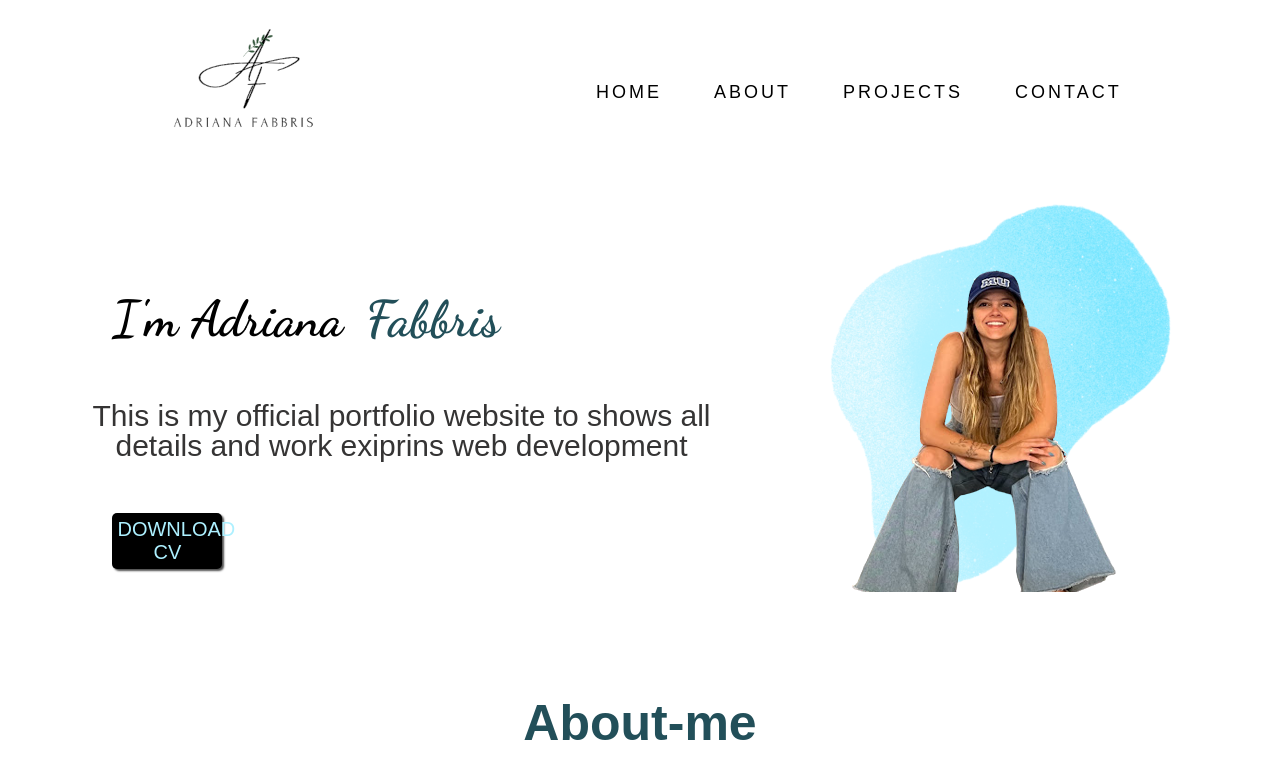
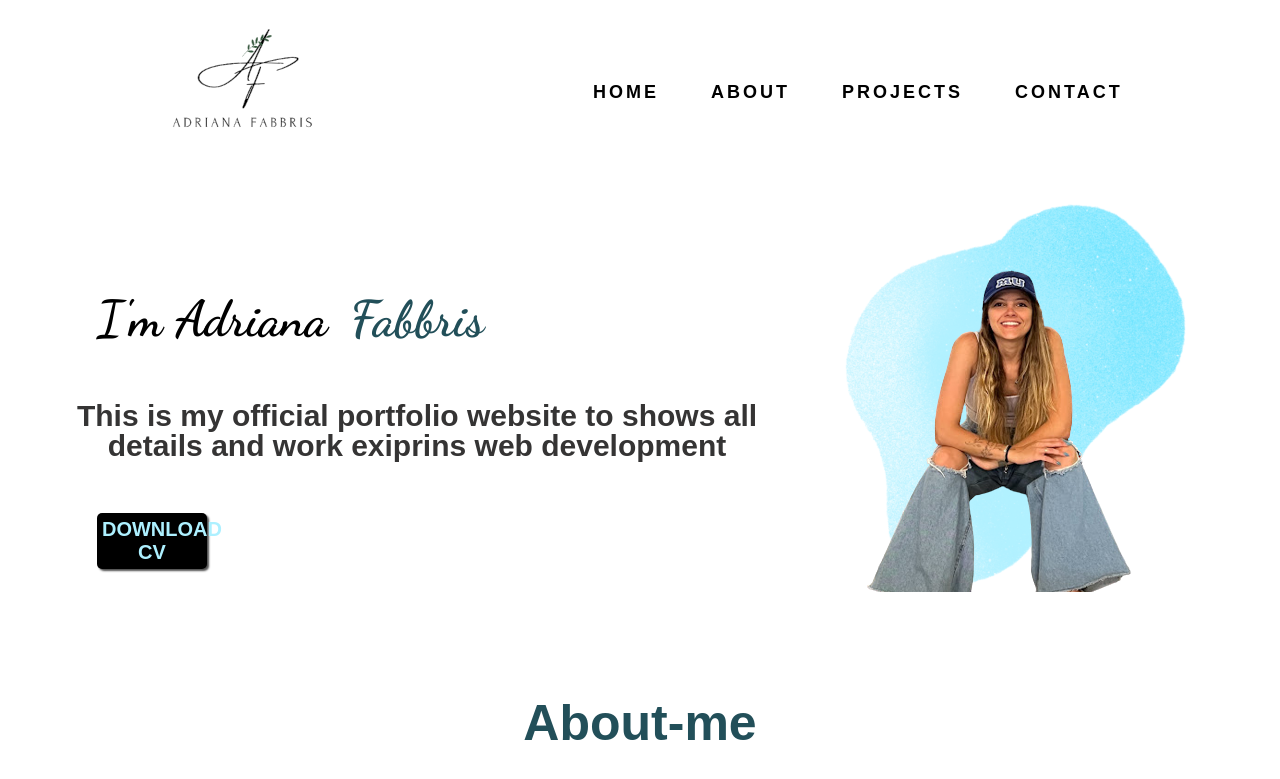
Before and after one commit to AdriFabbris/portfolio-antigo, a plain HTML site: page index.html in a window 1280 px wide. Shown: the top 779 px of the page. Drawn offline with Linux system fonts and the light colour scheme; a web font is replaced by a local one.

Commit message:
Update style.css

```diff
--- a/style.css
+++ b/style.css
@@ -26,7 +26,7 @@ html {
 a {
     text-decoration: none;
     font-family: var(--font01);
-    font-weight: normal;
+    font-weight: bold;
     font-size: 18px;
 }
 
@@ -41,7 +41,7 @@ a:hover {
 
 p {
     font-family: var(--font01);
-    font-weight: normal;
+    font-weight: bold;
     line-height: 2em;
 }
 
@@ -73,7 +73,7 @@ nav {
 
 li a {
     color: black;
-    font-weight: 400;
+    font-weight: bold;
     margin: 10px;
     transition-duration: .3s;
 }
```
